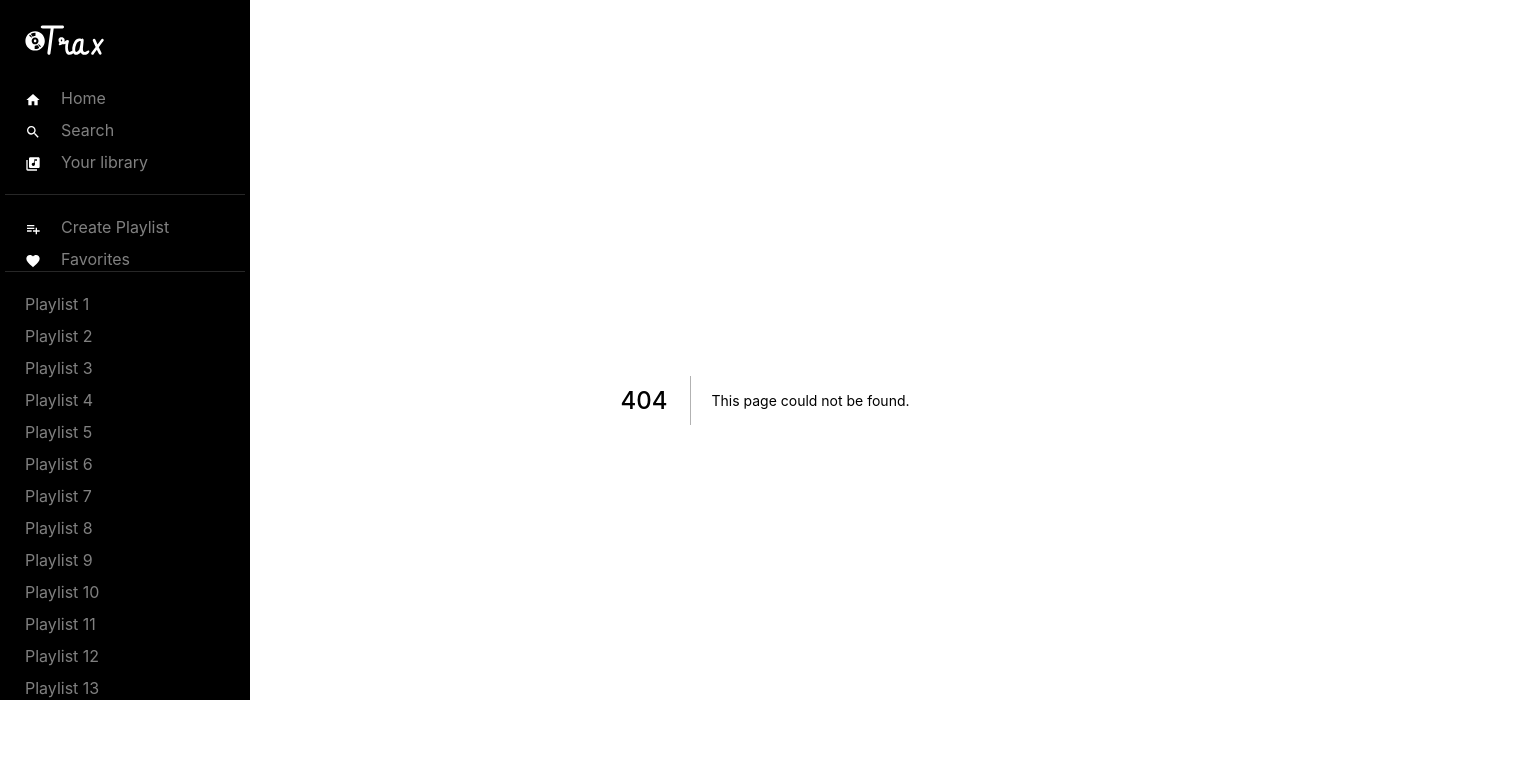
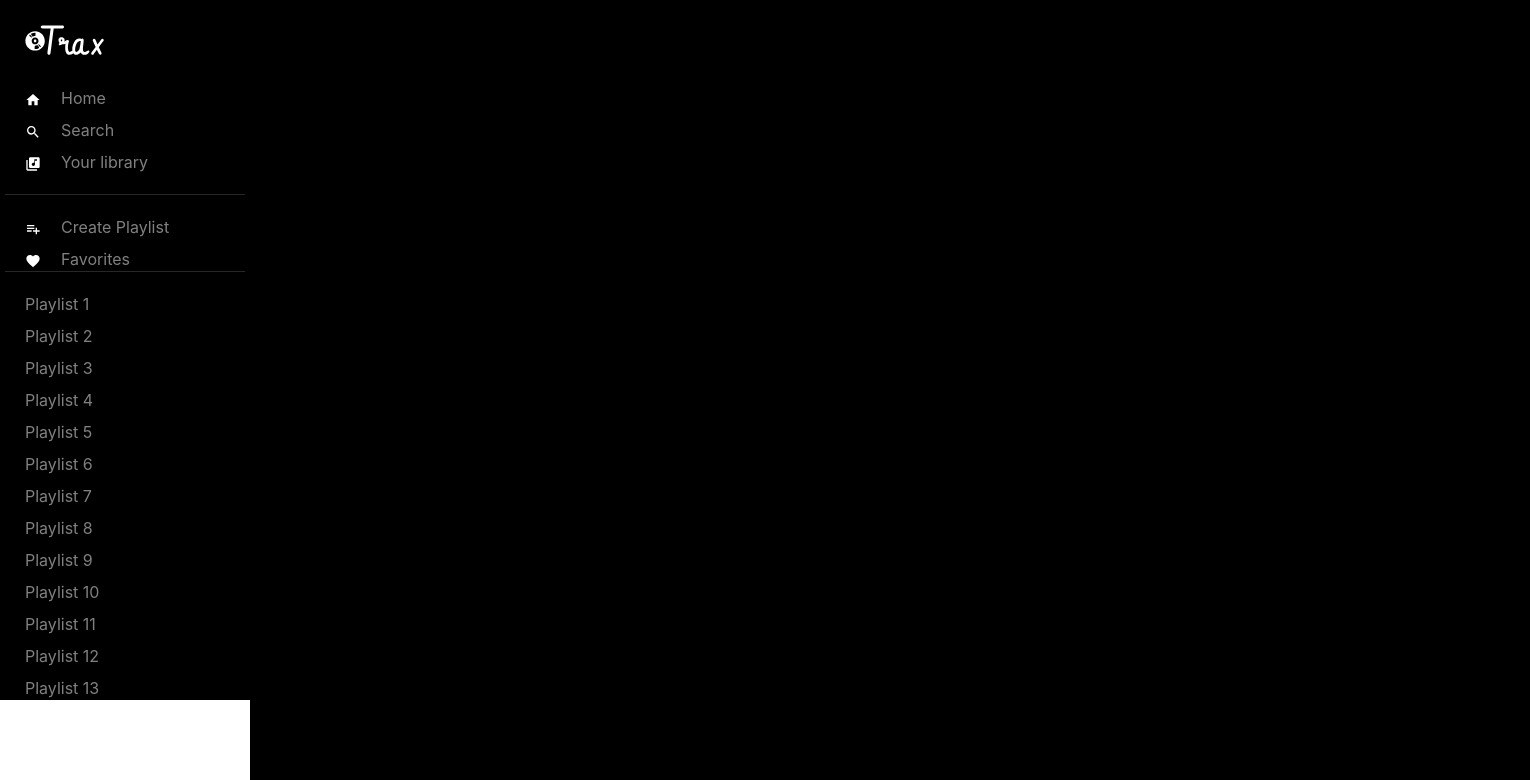
Before and after one commit to malikmoss/mossify, a Next.js app in the folder myapp/: page /signin in a window 1280 px wide. Before the commit this address had no page. Shown: the top 780 px of the page, 1530 px wide, since content can reach past the window. Built offline with nearby package versions, Linux system fonts and the light colour scheme.

Commit message:
Auth Pages still needs testing

```diff
--- /dev/null
+++ b/myapp/components/authForm.tsx
@@ -0,0 +1,21 @@
+import { Box, Flex, Input, Button } from "@chakra-ui/react";
+import { useRouter } from "next/router";
+import { FC, useState } from "react";
+import { MdEmail } from "react-icons/md";
+import { useSWRConfig } from "swr";
+import { auth } from "../lib/mutations";
+
+const AuthForm: FC<{ mode: string }> = ({ mode }) => {
+  const [email, setEmail] = useState("");
+  const [password, setPassword] = useState("");
+  const [isLoading, setIsLoading] = useState(false);
+  const router = useRouter();
+
+  return (
+    <Box height="100vh" width="100vw" bg="black">
+      <Flex justify="center" align="center" height="100px"></Flex>
+    </Box>
+  );
+};
+
+export default AuthForm;
--- a/myapp/pages/_app.tsx
+++ b/myapp/pages/_app.tsx
@@ -1,43 +1,47 @@
-import { ChakraProvider, extendTheme } from '@chakra-ui/react';
-import PlayerLayout from '../components/playerLayout';
-import 'reset-css';
+import { ChakraProvider, extendTheme } from "@chakra-ui/react";
+import PlayerLayout from "../components/playerLayout";
+import "reset-css";
 
 const theme = extendTheme({
   colors: {
     gray: {
-      100: '#F5f5f5',
-      200: '#EEEEEE',
-      300: '#E0E0E0',
-      400: '#BDBDBD',
-      500: '#9E9E9E',
-      600: '#757575',
-      700: '#616161',
-      800: '#424242',
-      900: '#212121',
+      100: "#F5f5f5",
+      200: "#EEEEEE",
+      300: "#E0E0E0",
+      400: "#BDBDBD",
+      500: "#9E9E9E",
+      600: "#757575",
+      700: "#616161",
+      800: "#424242",
+      900: "#212121",
     },
   },
   components: {
     Button: {
       variants: {
         link: {
-          ':focus': {
-            outline: 'none',
-            boxShadow: 'none',
-          }
-        }
-      }
-    }
-  }
-})
+          ":focus": {
+            outline: "none",
+            boxShadow: "none",
+          },
+        },
+      },
+    },
+  },
+});
 
 function MyApp({ Component, pageProps }) {
   return (
     <ChakraProvider theme={theme}>
-      <PlayerLayout>
+      {Component.authPage ? (
         <Component {...pageProps} />
-      </PlayerLayout>
+      ) : (
+        <PlayerLayout>
+          <Component {...pageProps} />
+        </PlayerLayout>
+      )}
     </ChakraProvider>
-  )
+  );
 }
 
-export default MyApp
+export default MyApp;
--- /dev/null
+++ b/myapp/pages/signin.tsx
@@ -0,0 +1,7 @@
+import AuthForm from "../components/authForm";
+
+const Signin = () => {
+  return <AuthForm mode="signin" />;
+};
+
+export default Signin;
```
Also changed, not shown: myapp/pages/signup.tsx (added, +9 -0 lines).
